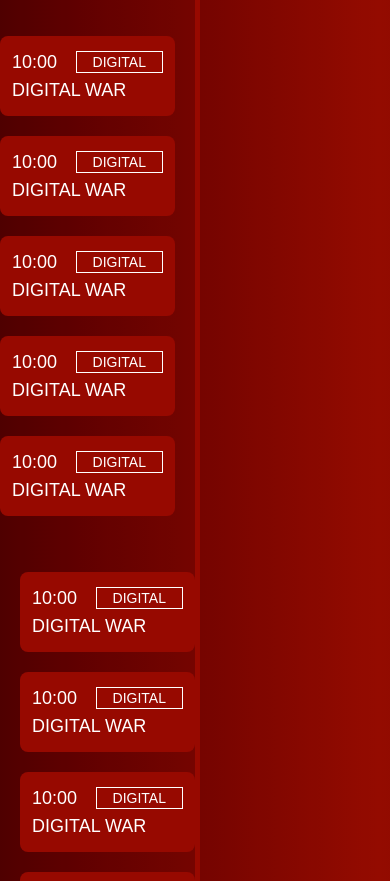
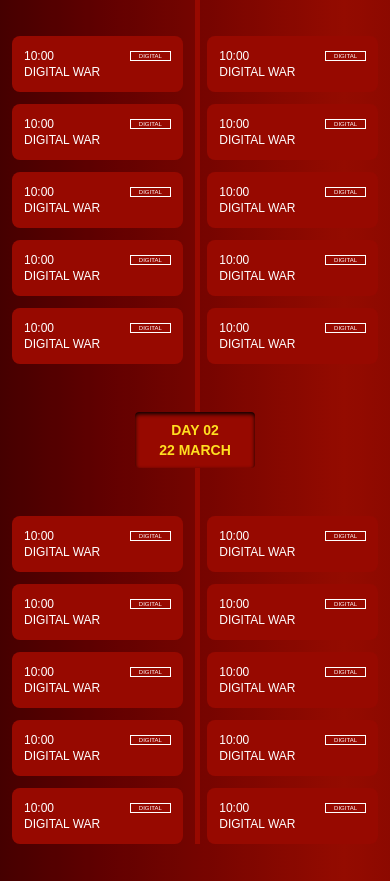
Before and after one commit to technojam/unifest-2025, a Next.js app: page / in a window 390 px wide. Shown: the part 5440-6321 px from the top of the page. Built offline with nearby package versions, Linux system fonts and the light colour scheme; a web font is replaced by a local one.

Commit message:
made timeline responsive

```diff
--- a/src/components/Timeline.jsx
+++ b/src/components/Timeline.jsx
@@ -33,7 +33,7 @@ const Timeline = () => {
     <div className="relative flex flex-col items-center pt-25 my-10 text-white w-full max-w-5xl">
       <div id="timeline" className="relative flex flex-col items-center w-full ">
         {/* Day 1 Box */}
-        <div className="absolute left-1/2 transform -translate-x-1/2 -top-10 bg-[#970900] text-yellow-300 px-6 py-2 font-bold text-xl text-center rounded z-10 inset-shadow-sm inset-shadow-black">
+        <div className="absolute left-1/2 transform -translate-x-1/2 -top-5 lg:-top-10 bg-[#970900] text-yellow-300 px-6 py-2 font-bold text-sm lg:text-xl text-center rounded z-10 inset-shadow-sm inset-shadow-black">
           DAY 01
           <br />
           21 MARCH
@@ -51,25 +51,25 @@ const Timeline = () => {
         />
 
         {/* Event Sections - Day 1 */}
-        <div className="w-full flex flex-col md:flex-row justify-between gap-14 pt-20">
-          <div className="w-1/2 space-y-5 pr-5">
+        <div className="w-full flex flex-row  justify-between gap-[0.5px] lg:gap-14 px-3 lg:px-0 pt-20">
+          <div className="w-1/2 space-y-3 lg:space-y-5 pr-3 lg:pr-5">
             {Array.from({ length: 5 }).map((_, i) => (
-              <div key={i} className="bg-[#970900] p-3 text-lg rounded-lg">
+              <div key={i} className="bg-[#970900] p-3 text-xs lg:text-lg rounded-lg">
                 <div className="flex justify-between items-center">
                   <p>10:00</p>
-                  <button className="border px-4 text-sm">DIGITAL</button>
+                  <button className="border px-2 lg:px-4 text-[6px]">DIGITAL</button>
                 </div>
                 <p>DIGITAL WAR</p>
               </div>
             ))}
           </div>
 
-          <div className="w-1/2 space-y-5 pl-5">
+          <div className="w-1/2 space-y-3 lg:space-y-5 pl-3 lg:pl-5">
             {Array.from({ length: 5 }).map((_, i) => (
-              <div key={i} className="bg-[#970900] p-3 text-lg rounded-lg">
+              <div key={i} className="bg-[#970900] p-3 text-xs lg:text-lg rounded-lg">
                 <div className="flex justify-between items-center">
                   <p>10:00</p>
-                  <button className="border px-4 text-sm">DIGITAL</button>
+                  <button className="border px-2 lg:px-4 text-[6px] lg:text-sm">DIGITAL</button>
                 </div>
                 <p>DIGITAL WAR</p>
               </div>
@@ -78,8 +78,8 @@ const Timeline = () => {
         </div>
 
         {/* Day 2 Box */}
-        <div className="mt-15 flex flex-col items-center z-10 text-center">
-          <div className="bg-[#970900] text-yellow-300 px-6 py-2 font-bold text-xl rounded inset-shadow-sm inset-shadow-black">
+        <div className="mt-12  lg:mt-15 flex flex-col items-center z-10 text-center">
+          <div className="bg-[#970900] text-yellow-300 px-6 py-2 font-bold text-sm lg:text-xl rounded inset-shadow-sm inset-shadow-black">
             DAY 02
             <br />
             22 MARCH
@@ -87,25 +87,25 @@ const Timeline = () => {
         </div>
 
         {/* Event Sections - Day 2 */}
-        <div className="w-full flex flex-col md:flex-row justify-between gap-14 pt-15">
-          <div className="w-1/2 space-y-5 pr-5">
+        <div className="w-full flex flex-row  justify-between gap-[0.5px] lg:gap-14 px-3 lg:px-0 pt-12 lg:pt-15">
+          <div className="w-1/2 space-y-3 lg:space-y-5 pr-3 lg:pr-5">
             {Array.from({ length: 5 }).map((_, i) => (
-              <div key={i} className="bg-[#970900] p-3 text-lg rounded-lg">
+              <div key={i} className="bg-[#970900] p-3 text-xs lg:text-lg rounded-lg">
                 <div className="flex justify-between items-center">
-                  <p>10:00</p>
-                  <button className="border px-4 text-sm">DIGITAL</button>
+                <p>10:00</p>
+                  <button className="border px-2 lg:px-4 text-[6px] lg:text-sm">DIGITAL</button>
                 </div>
                 <p>DIGITAL WAR</p>
               </div>
             ))}
           </div>
 
-          <div className="w-1/2 space-y-5 pl-5">
+          <div className="w-1/2 space-y-3 lg:space-y-5 pl-3 lg:pl-5">
             {Array.from({ length: 5 }).map((_, i) => (
-              <div key={i} className="bg-[#970900] p-3 text-lg rounded-lg">
-                <div className="flex justify-between items-center text-lg">
-                  <p>10:00</p>
-                  <button className="border px-4 text-sm">DIGITAL</button>
+              <div key={i} className="bg-[#970900] p-3 text-xs lg:text-lg rounded-lg">
+                <div className="flex justify-between items-center">
+                <p>10:00</p>
+                  <button className="border px-2 lg:px-4 text-[6px] lg:text-sm">DIGITAL</button>
                 </div>
                 <p>DIGITAL WAR</p>
               </div>
```
